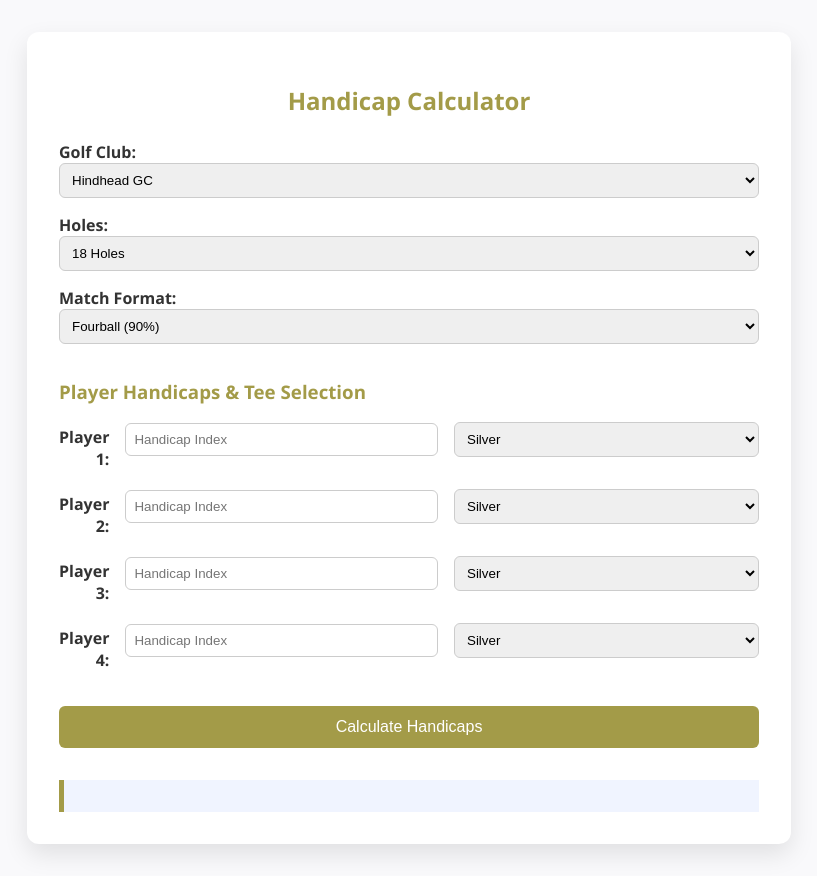
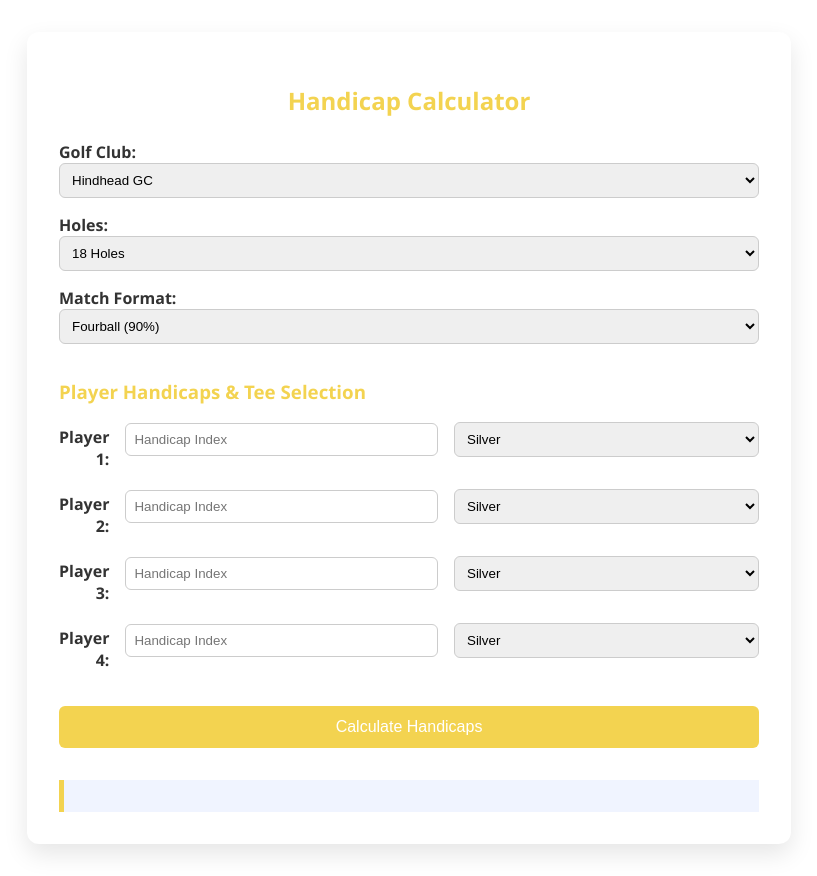
Before and after one commit to DTalbot8/HandicapGen, a plain HTML site: page index.html in a window 1280 px wide. Shown: the whole page, without its empty margins (231-1048 px from the left). Drawn offline with Linux system fonts and the light colour scheme.

Commit message:
Update index.html

```diff
--- a/index.html
+++ b/index.html
@@ -7,7 +7,7 @@
   <style>
     body {
       font-family: 'Segoe UI', Tahoma, Geneva, Verdana, sans-serif;
-      background: #f9f9fb;
+      background: #f9ffb;
       margin: 0;
       padding: 2rem;
       color: #333;
@@ -23,10 +23,10 @@
     h2 {
       text-align: center;
       margin-bottom: 1.5rem;
-      color: #a39b48;
+      color: #f3d350;
     }
     h3 {
-      color: #a39b48;
+      color: #f3d350;
     }
     label {
       font-weight: 600;
@@ -51,7 +51,7 @@
       align-self: center;
     }
     button {
-      background: #a39b48;
+      background: #f3d350;
       color: white;
       padding: 0.75rem 1.25rem;
       border: none;
@@ -62,13 +62,13 @@
       margin-top: 1rem;
     }
     button:hover {
-      background: #8e883c;
+      background: #e0c442;
     }
     .result {
       margin-top: 2rem;
       padding: 1rem;
       background: #f0f4ff;
-      border-left: 5px solid #a39b48;
+      border-left: 5px solid #f3d350;
     }
   </style>
 </head>
@@ -180,7 +180,10 @@
     // Compute course handicap for chosen tee and holes
     function calculateCourseHandicap(index, clubKey, teeKey, holesKey) {
       const { slope, cr, par } = clubs[clubKey][teeKey][holesKey];
-      return index * (slope / 113) + (cr - par);
+      let raw = index * (slope / 113) + (cr - par);
+      // For 9-hole courses, halve the raw handicap
+      if (holesKey !== '18') raw = raw / 2;
+      return raw;
     }
 
     // Main calculation
@@ -209,7 +212,7 @@
         return;
       }
 
-      // Calculate course handicaps
+      // Calculate course handicaps, rounding after halving
       const ch = hi.map((h, i) => h !== null
         ? Math.round(calculateCourseHandicap(h, clubKey, tees[i], holesKey))
         : null
```
